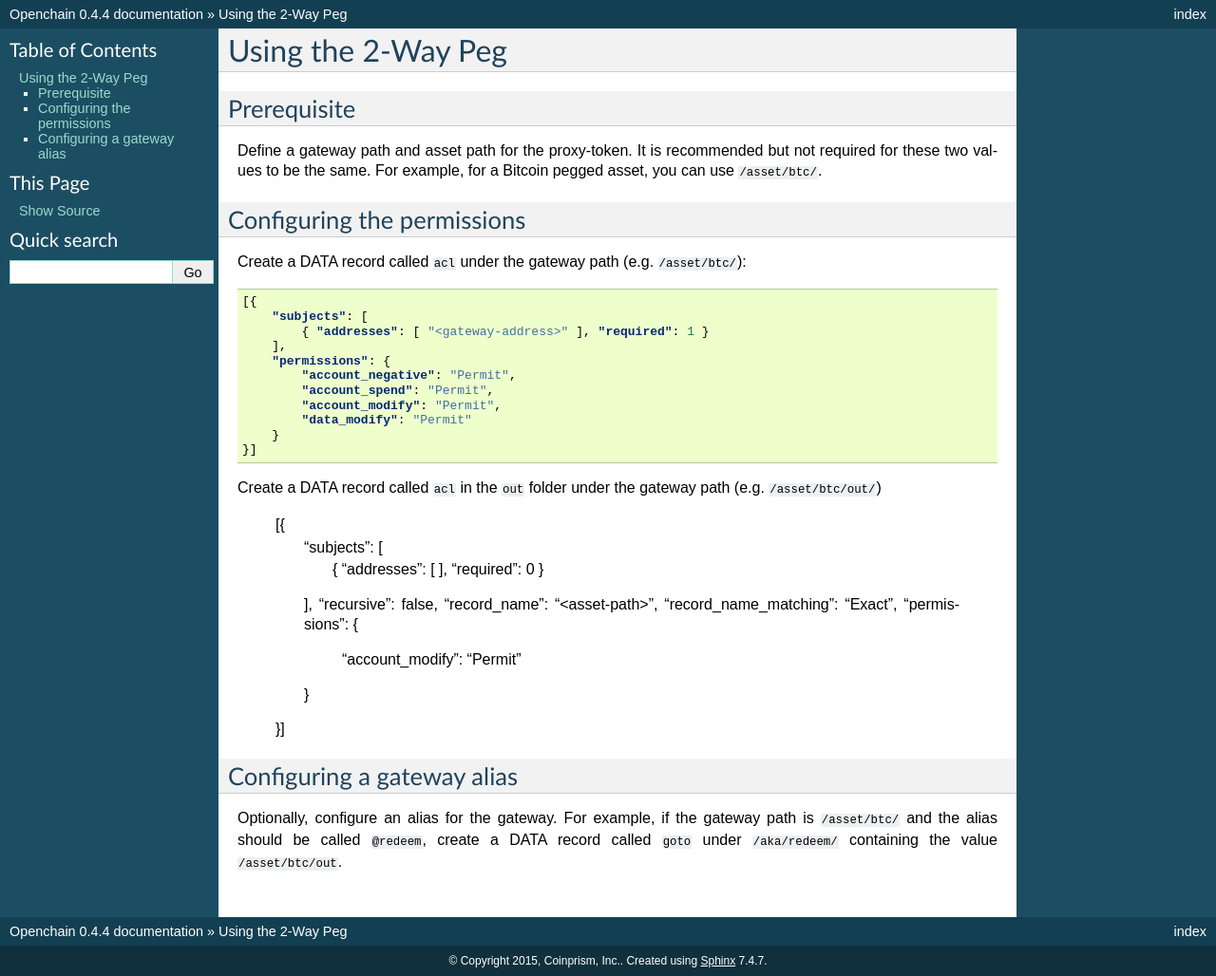
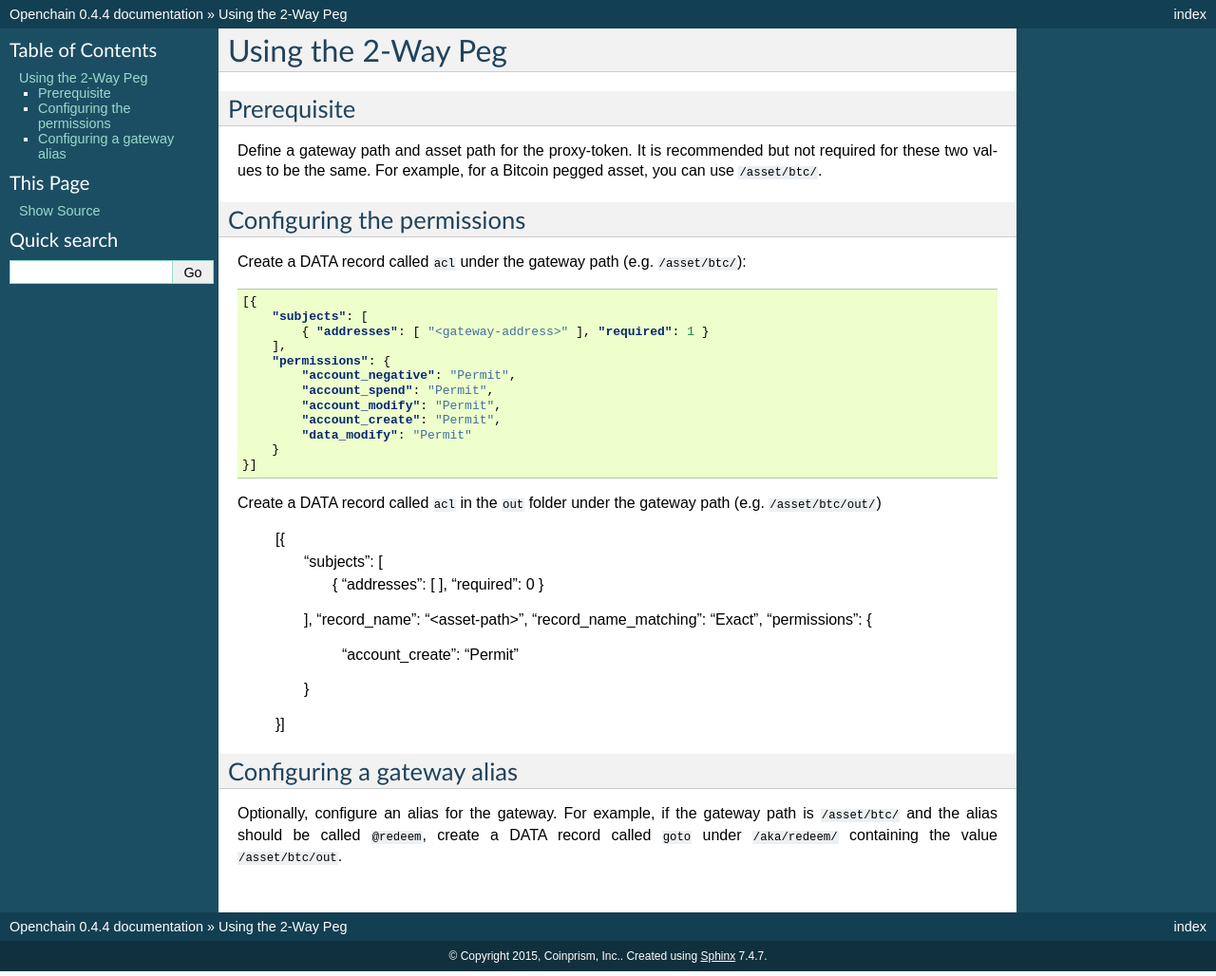
Before and after one commit to openchain/docs, a Sphinx documentation site: the page built from docs/source/sidechain/two-way-peg.rst, in a window 1280 px wide. Shown: the whole page at 95% size. Built offline with Sphinx 7.4.7, drawn with Linux system fonts in a browser that asks for light colours.

Commit message:
Adjust the permissions required by the two-way peg

```diff
--- a/docs/source/sidechain/two-way-peg.rst
+++ b/docs/source/sidechain/two-way-peg.rst
@@ -21,6 +21,7 @@ Create a DATA record called ``acl`` under the gateway path (e.g. ``/asset/btc/``
             "account_negative": "Permit",
             "account_spend": "Permit",
             "account_modify": "Permit",
+            "account_create": "Permit",
             "data_modify": "Permit"
         }
     }]
@@ -31,11 +32,10 @@ Create a DATA record called ``acl`` in the ``out`` folder under the gateway path
         "subjects": [
             { "addresses": [ ], "required": 0 }
         ],
-        "recursive": false,
         "record_name": "<asset-path>",
         "record_name_matching": "Exact",
         "permissions": {
-            "account_modify": "Permit"
+            "account_create": "Permit"
         }
     }]
 
```
